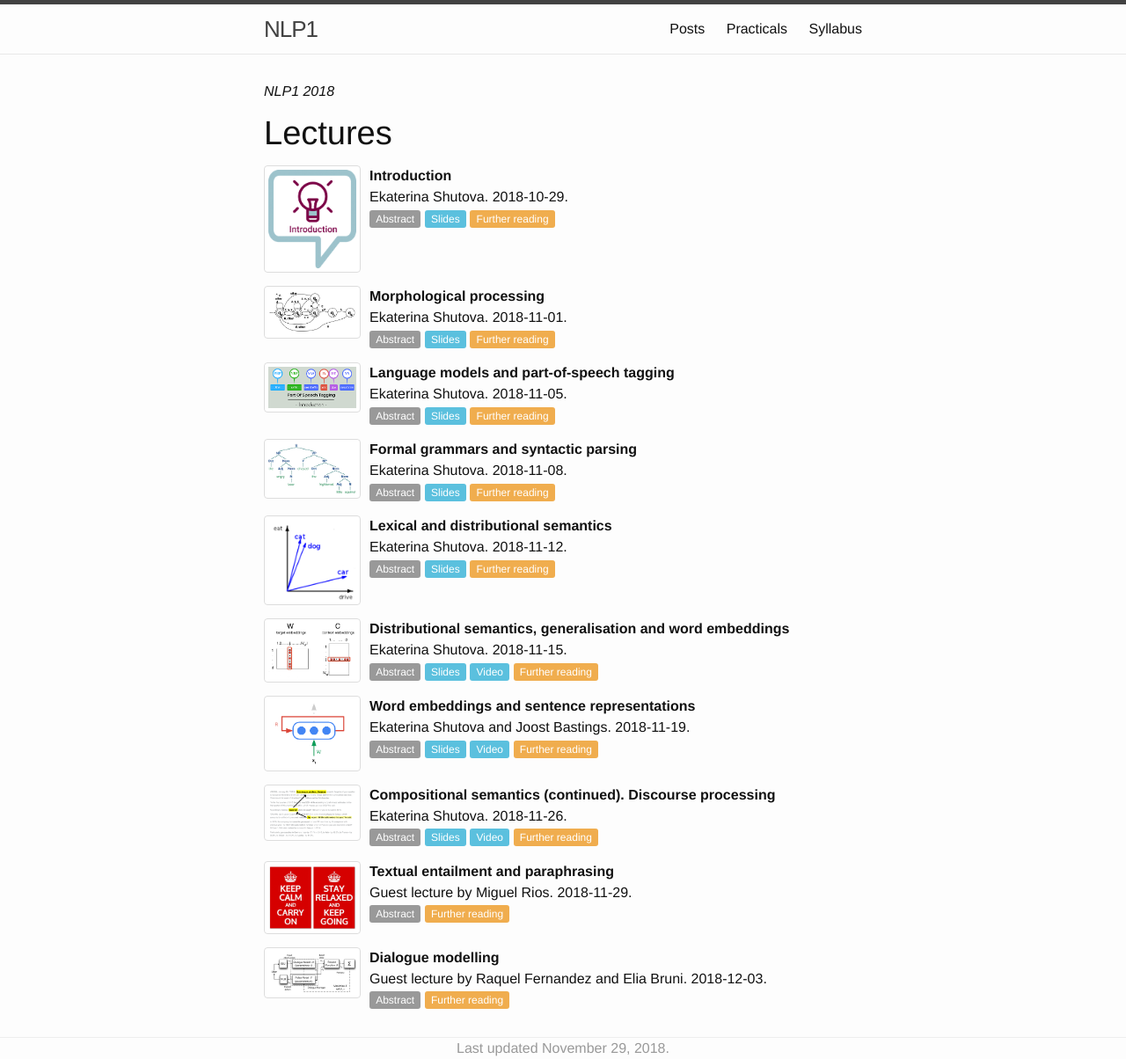
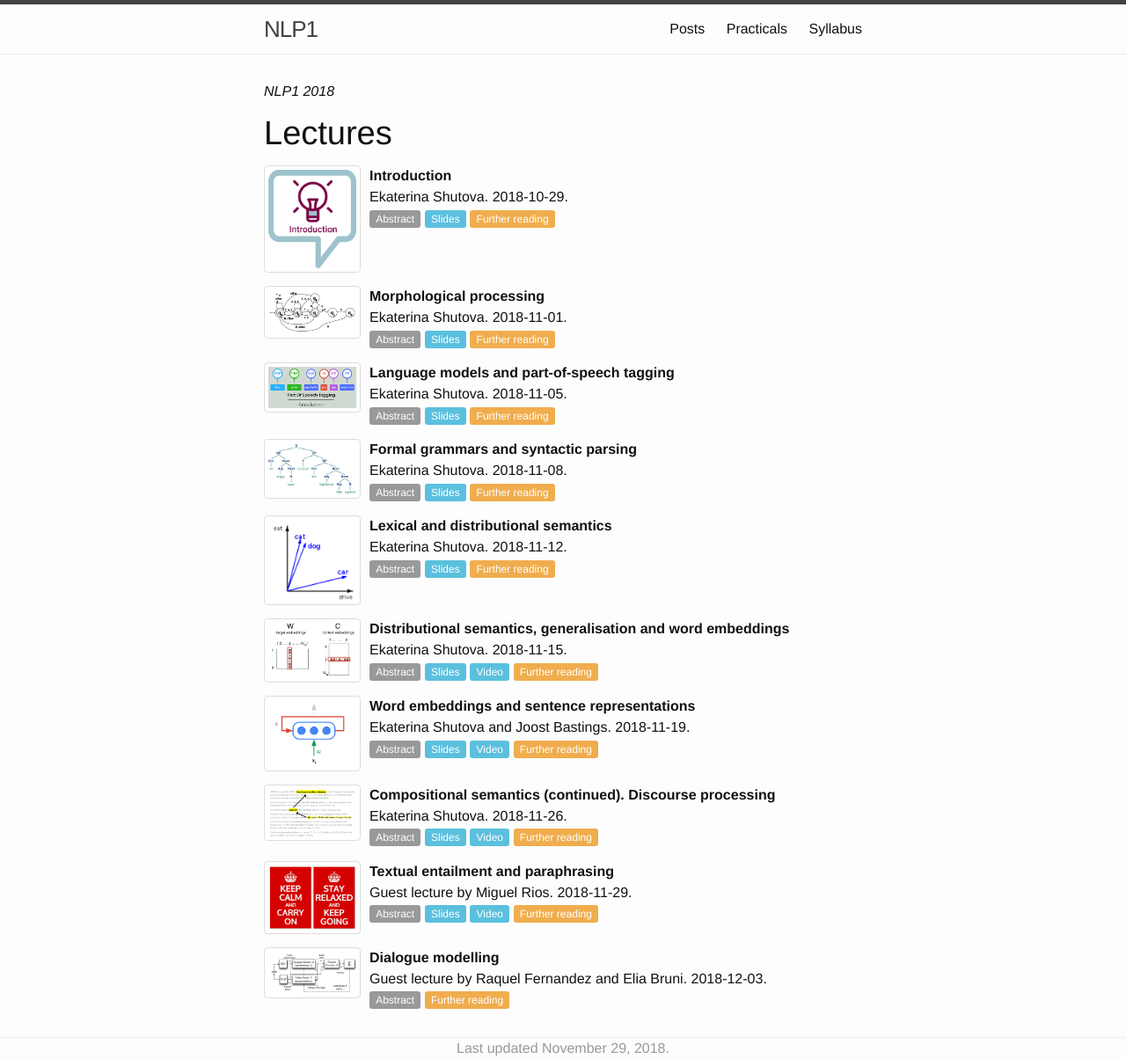
Before and after one commit to cl-illc/nlp1, a Jekyll site: the page built from syllabus.md, in a window 1280 px wide. Shown: the whole page at 88% size. Built offline with Jekyll 4.4.1, drawn with Linux system fonts in a browser that asks for light colours.

Commit message:
Update lectures.yml

```diff
--- a/_data/2018/lectures.yml
+++ b/_data/2018/lectures.yml
@@ -168,11 +168,12 @@
     "In this lecture, we will discuss modelling textual entailment and paraphrasing methods."
   background:
   discussion:
-  slides:
+  slides: resources/slides/NLP1-lecture9.pdf
   further:
     - "[A Survey of Paraphrasing and Textual Entailment Methods](https://arxiv.org/pdf/0912.3747.pdf) (Sections 1 and 2)"
     - "[A large annotated corpus for learning natural language inference](https://nlp.stanford.edu/pubs/snli_paper.pdf)"
     - "[Annotation Artifacts in Natural Language Inference Data](http://aclweb.org/anthology/N18-2017)"
+  video: https://webcolleges.uva.nl/Mediasite/Play/5f728f76bbec4fde97c84457ba94cdd31d
   code:
   data:
 -
```
